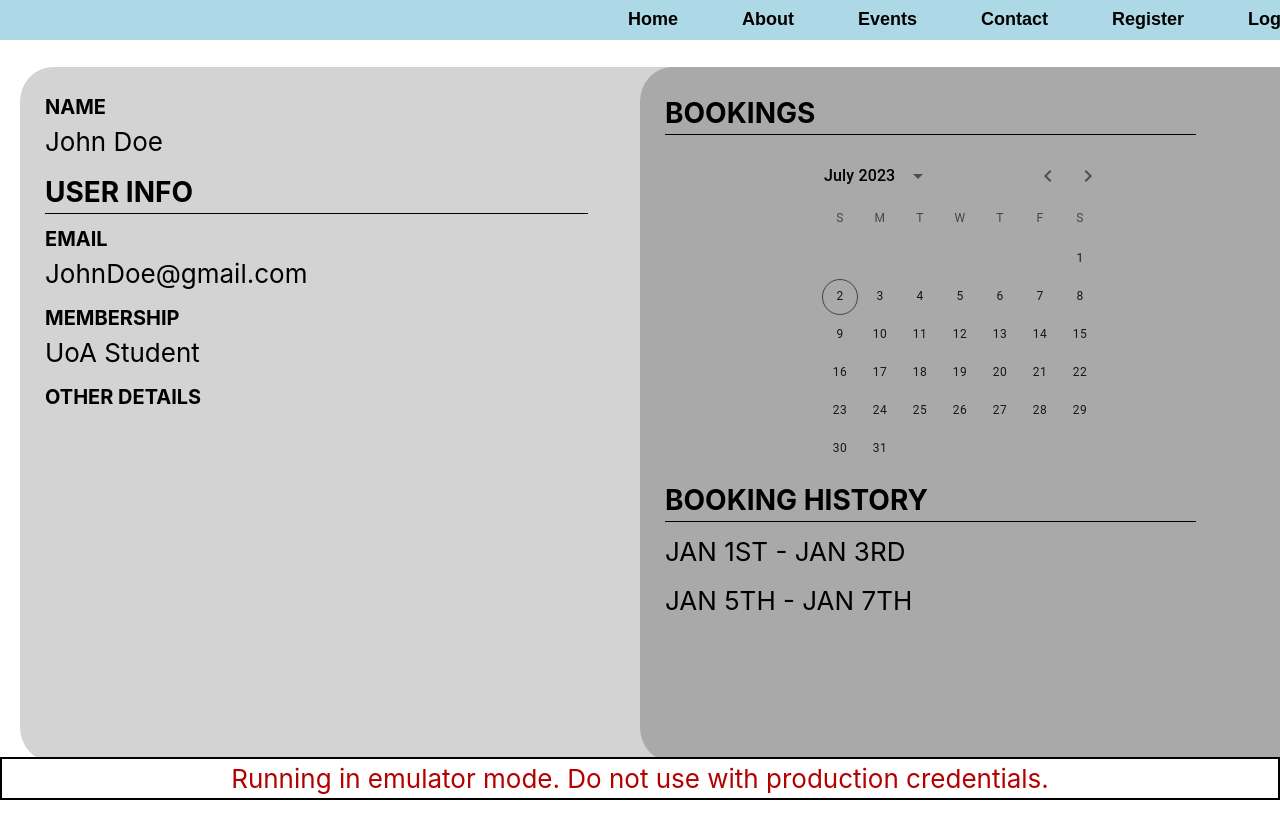
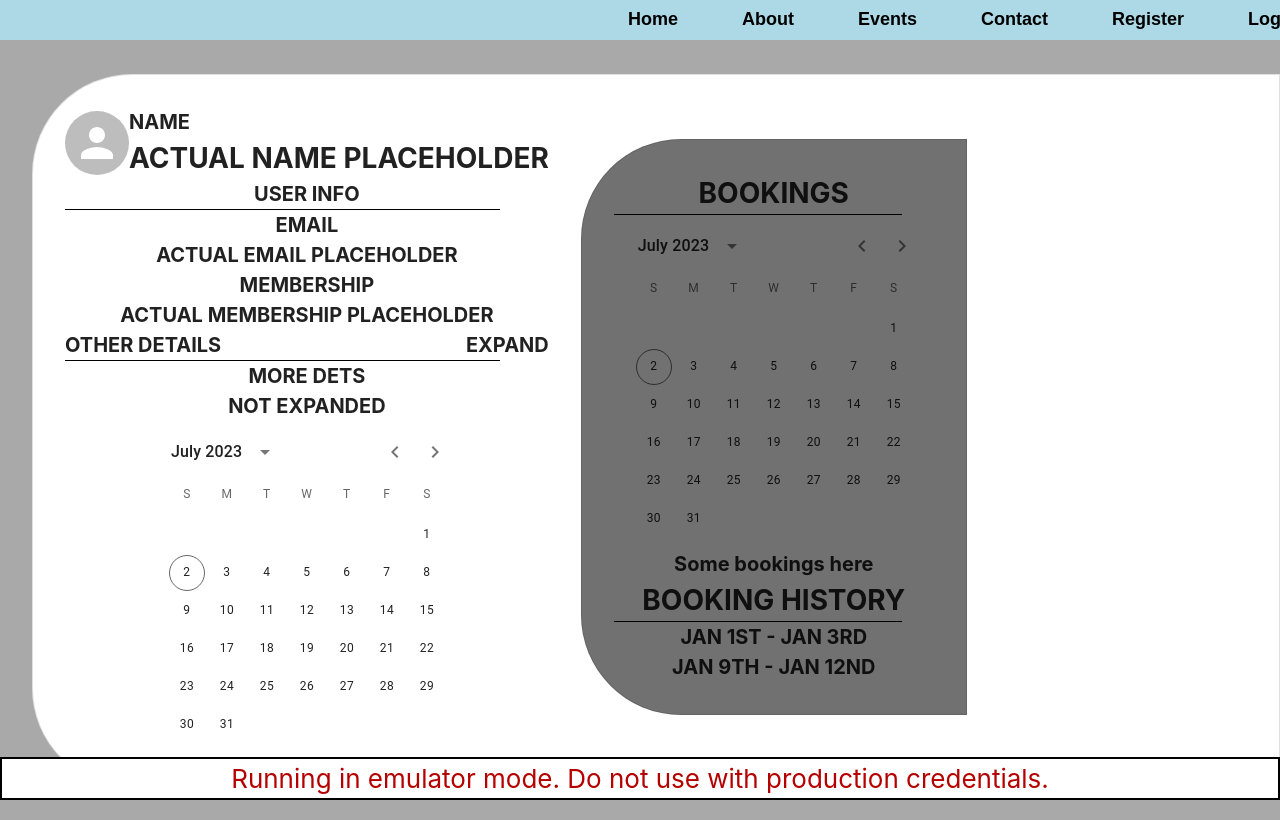
Before and after one commit to UoaWDCC/uasc-web, a React (Create React App) app in the folder frontend/: page /profile in a window 1280 px wide. Built offline with nearby package versions, Linux system fonts and the light colour scheme; no server answers; the database is empty; grey boxes are pictures that could not be loaded.

Commit message:
Updated profile page using MUI components
Styling changes aren't applied yet

```diff
--- a/frontend/src/pages/Profile.js
+++ b/frontend/src/pages/Profile.js
@@ -2,16 +2,19 @@ import { DateCalendar } from "@mui/x-date-pickers"
 import { db } from "../firebase"
 import React, { useEffect, useState } from "react"
 import { getDoc, doc } from "firebase/firestore"
-import "../styles/Profile.css";
+import { Avatar, Divider, Paper, Stack } from "@mui/material"
+import "../styles/Profile.css"
 
 const Profile = () => {
   const [userData, setUserData] = useState(null)
+  const [expanded, setExpanded] = useState(false)
 
   useEffect(() => {
     getDoc(doc(db, "users", "lVsOjAp06AfD6atT8bnrVEpcdcg2"))
       .then((doc) => {
         if (doc.exists()) {
           setUserData(doc.data())
+          console.log(userData)
         } else {
           console.log("Doc does not exist")
         }
@@ -19,35 +22,121 @@ const Profile = () => {
       .catch(console.error)
   }, [])
 
+  const expandDetails = () => {
+    //Need to create func later
+    console.log("Expanding details")
+    setExpanded(!expanded)
+  }
+
   return (
-    <div className="profilePage">
-      <h1>Profile page</h1>
-      <div className="profileSection">
-        <div className="userSection">
+    // <div className="profilePage">
+    //   <h1>Profile page</h1>
+    //   <div className="profileSection">
+    //     <div className="userSection">
+    //       <div>
+    //         <h2>NAME</h2>
+    //         <p>John Doe</p>
+    //       </div>
+    //       <div className="userInfo">
+    //         <h1>USER INFO</h1>
+    //         <hr></hr>
+    //         <h2 className="">EMAIL</h2>
+    //         <p>JohnDoe@gmail.com</p>
+    //         <h2>MEMBERSHIP</h2>
+    //         <p>UoA Student</p>
+    //         <h2>OTHER DETAILS</h2>
+    //       </div>
+    //     </div>
+    //     <div className="bookingSection">
+    //       <h1>BOOKINGS</h1>
+    //       <hr></hr>
+    //       <DateCalendar />
+    //       <h1>BOOKING HISTORY</h1>
+    //       <hr></hr>
+    //       <p>JAN 1ST - JAN 3RD</p>
+    //       <p>JAN 5TH - JAN 7TH</p>
+    //     </div>
+    //   </div>
+    // </div>
     <div>
+      <h1>Profile Page here</h1>
+      <Stack direction="row">
+        <Paper
+          elevation={3}
+          variant="outlined"
+          sx={{
+            margin: "32px 0px 32px 32px",
+            padding: "32px",
+            borderRadius: "100px 0px 0px 100px",
+            width: "100%",
+          }}
+        >
+          <Stack direction="row">
+            <Stack alignItems="start">
+              <Stack direction="row" alignItems="center">
+                <Avatar sx={{ width: "64px", height: "64px" }} />
+                <Stack
+                  justifyItems="start"
+                  justifyContent="start"
+                  alignItems="start"
+                >
                   <h2>NAME</h2>
-            <p>John Doe</p>
+                  <h1>ACTUAL NAME PLACEHOLDER</h1>
+                </Stack>
+              </Stack>
+
+              <Stack sx={{ width: "100%" }}>
+                <h2>USER INFO</h2>
+                <Divider />
+                <h2>EMAIL</h2>
+                <h2>ACTUAL EMAIL PLACEHOLDER</h2>
+                <h2>MEMBERSHIP</h2>
+                <h2>ACTUAL MEMBERSHIP PLACEHOLDER</h2>
+              </Stack>
+              <Stack sx={{ width: "100%" }}>
+                <Stack direction="row" justifyContent="space-between">
+                  <h2>OTHER DETAILS</h2>
+                  <h2 onClick={expandDetails}>EXPAND</h2>
+                </Stack>
+                <Divider />
+                <h2>MORE DETS</h2>
+                {expanded ? (
+                  <h2>Expanded details here</h2>
+                ) : (
+                  <div>
+                    {" "}
+                    <h2>NOT EXPANDED</h2> <DateCalendar />{" "}
                   </div>
-          <div className="userInfo">
-            <h1>USER INFO</h1>
-            <hr></hr>
-            <h2 className="">EMAIL</h2>
-            <p>JohnDoe@gmail.com</p>
-            <h2>MEMBERSHIP</h2>
-            <p>UoA Student</p>
-            <h2>OTHER DETAILS</h2>
-          </div>
-        </div>
-        <div className="bookingSection">
+                )}
+              </Stack>
+            </Stack>
+            <Paper
+              elevation={3}
+              variant="outlined"
+              sx={{
+                margin: "32px 0px 32px 32px",
+                padding: "32px",
+                borderRadius: "100px 0px 0px 100px",
+                backgroundColor: "#717171",
+                height: "100%",
+              }}
+            >
+              <Stack>
                 <h1>BOOKINGS</h1>
-          <hr></hr>
+                <Divider />
                 <DateCalendar />
+                <h2>Some bookings here</h2>
+              </Stack>
+              <Stack>
                 <h1>BOOKING HISTORY</h1>
-          <hr></hr>
-          <p>JAN 1ST - JAN 3RD</p>
-          <p>JAN 5TH - JAN 7TH</p>
-        </div>
-      </div>
+                <Divider />
+                <h2>JAN 1ST - JAN 3RD</h2>
+                <h2>JAN 9TH - JAN 12ND</h2>
+              </Stack>
+            </Paper>
+          </Stack>
+        </Paper>
+      </Stack>
     </div>
   )
 }
```
Lines whose indentation alone changed are shown as unchanged.
